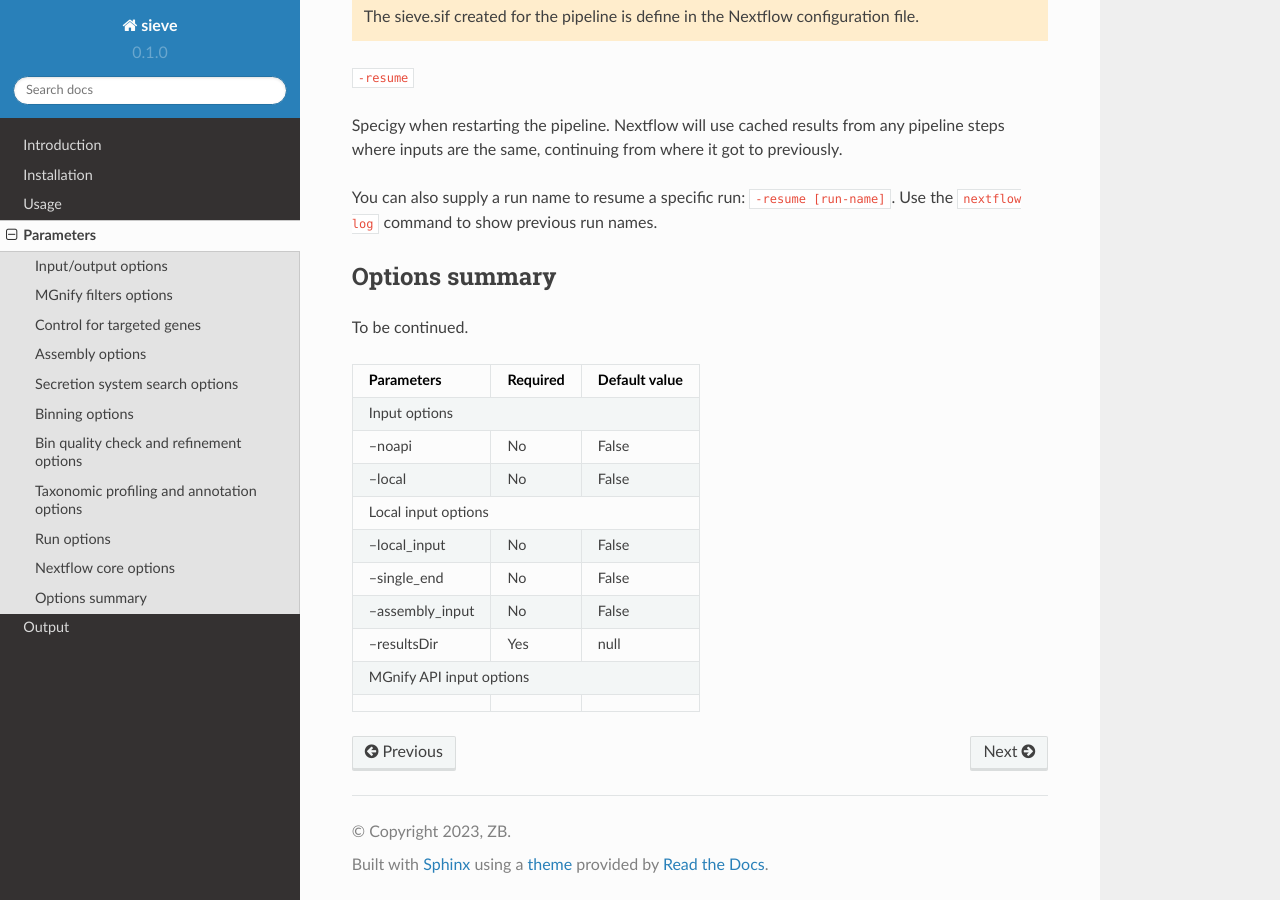
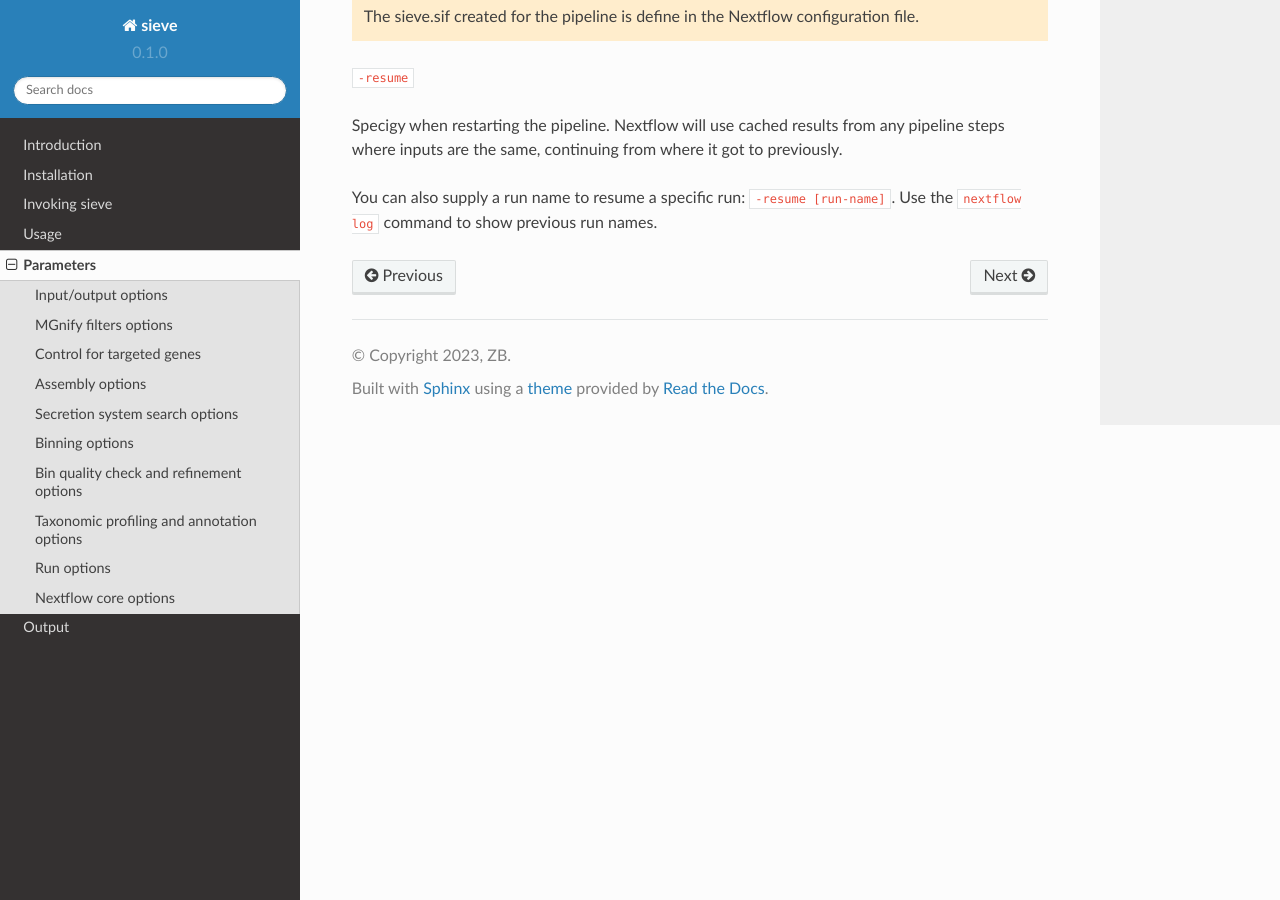
Before and after one commit to matiasWanntorp/sieve-doc, a Sphinx documentation site: the page built from docs/source/parameters.rst, in a window 1280 px wide and 900 px high, scrolled down 7703 px. Built offline with Sphinx 7.4.7 and the Read the Docs theme 2.0.0, drawn with Linux system fonts in a browser that asks for light colours; some of the changed text lies outside the part shown.

Commit message:
Update 10324

```diff
--- a/docs/source/index.rst
+++ b/docs/source/index.rst
@@ -1,8 +1,8 @@
 Welcome to sieve's documentation!
 ===================================
 
-`SIEVE <https://github.com/LascauxZelia/sieve>`_ is a bioinformatics filters-analysis pipeline for assembly, binning and annotation of metagenomes from MGNify API (EBI) or local user data.
-**Sieve** (/lu'make/) is a Nextflow pipeline very easy to use and offers a *simple* and *intuitive* interface to see your results.
+`SIEVE <https://github.com/LascauxZelia/sieve>`_ is a bioinformatic step-wise analysis pipeline for assembly, binning and annotation of metagenomes from MGNify API (EBI) or local user data.
+**Sieve** is a Nextflow pipeline very easy to use and offers a *simple* and *intuitive* interface to see your results.
 
 Check out the :doc:`usage` section for further information, including
 how to :ref:`installation` the project.
@@ -18,6 +18,7 @@
 
    introduction
    installation
+   quick_start
    usage
    parameters
    output
--- a/docs/source/installation.rst
+++ b/docs/source/installation.rst
@@ -61,7 +61,7 @@
 Singularity container
 ---------------------
 
-Then, download the container from singularity cloud (recommended):
+Then, download the container from singularity cloud (highly recommended):
 
 .. code-block:: console
 
--- a/docs/source/output.rst
+++ b/docs/source/output.rst
@@ -288,6 +288,3 @@
 .. IMPORTANT::
 
  To visualize the main statistical results you can upload the file ``results_summary.tsv`` to the sieve shinyapp directly HERE.
-
-Pipeline information
---------------------
--- a/docs/source/parameters.rst
+++ b/docs/source/parameters.rst
@@ -269,32 +269,3 @@
 Specigy when restarting the pipeline. Nextflow will use cached results from any pipeline steps where inputs are the same, continuing from where it got to previously.
 
 You can also supply a run name to resume a specific run: ``-resume [run-name]``. Use the ``nextflow log`` command to show previous run names.
-
-Options summary
----------------
-
-To be continued.
-
-+-----------------------------------+--------------------+--------------------+
-|            Parameters             |      Required      |   Default value    |
-+===================================+====================+====================+
-| Input options                                                               |
-+-----------------------------------+--------------------+--------------------+
-|              --noapi              |         No         |       False        |
-+-----------------------------------+--------------------+--------------------+
-|              --local              |         No         |       False        |
-+-----------------------------------+--------------------+--------------------+
-| Local input options                                                         |
-+-----------------------------------+--------------------+--------------------+
-|           --local_input           |         No         |       False        |
-+-----------------------------------+--------------------+--------------------+
-|           --single_end            |         No         |       False        |
-+-----------------------------------+--------------------+--------------------+
-|         --assembly_input          |         No         |       False        |
-+-----------------------------------+--------------------+--------------------+
-|           --resultsDir            |         Yes        |        null        |
-+-----------------------------------+--------------------+--------------------+
-| MGnify API input options                                                    |
-+-----------------------------------+--------------------+--------------------+
-|                                   |                    |                    |
-+-----------------------------------+--------------------+--------------------+
--- a/docs/source/usage.rst
+++ b/docs/source/usage.rst
@@ -122,4 +122,4 @@
 Need help to writing the running command line ?
 -----------------------------------------------
 
-We have developped the shiny app sieve_commandline to generate the commande line with graphics interface.
+We have developed the shiny app with a `'command_generator' <https://lascauxzelia.shinyapps.io/sieve_app/>`_ tab that can easily generate the command line with a graphical interface.
```
Also changed, not shown: other parts of docs/source/parameters.rst (+1 -1 lines), other parts of docs/source/usage.rst (+1 -1 lines), docs/source/introduction.rst (+5 -5 lines), docs/source/quick_start.rst (added, +80 -0 lines).
